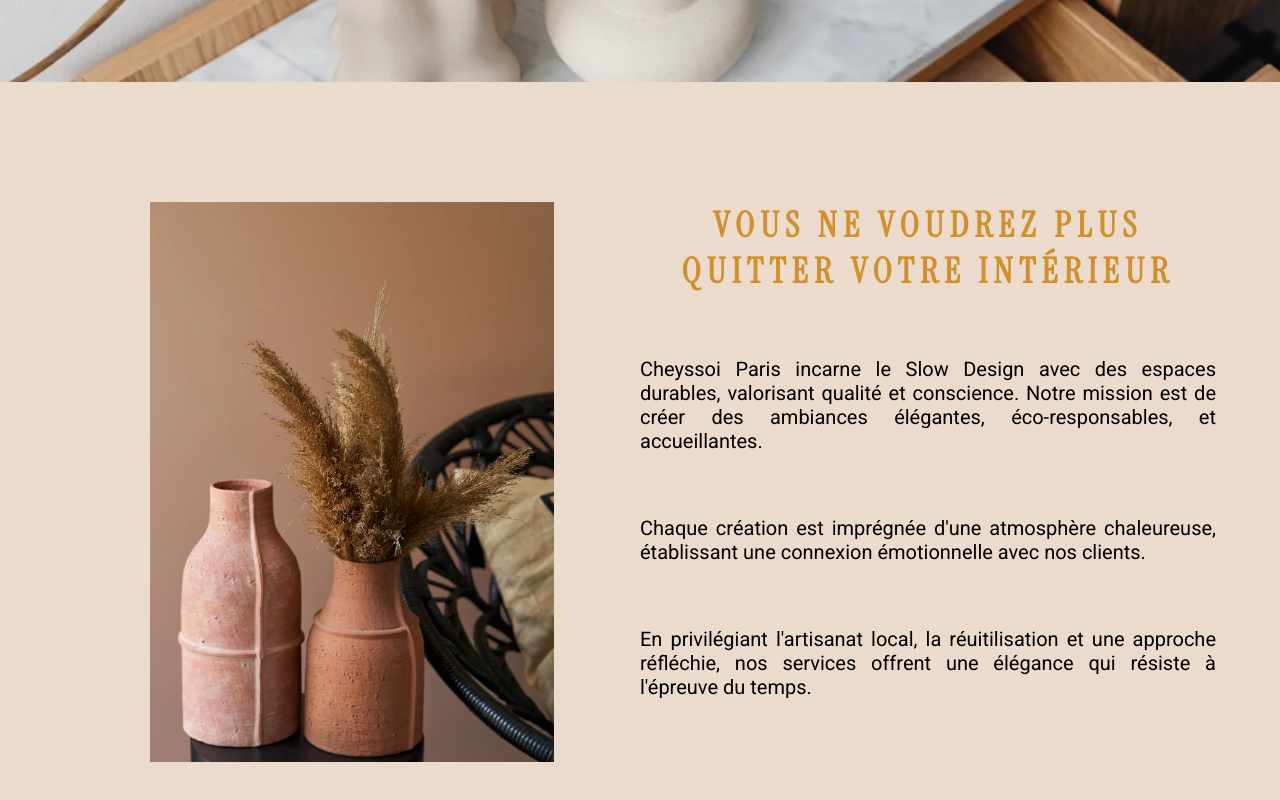
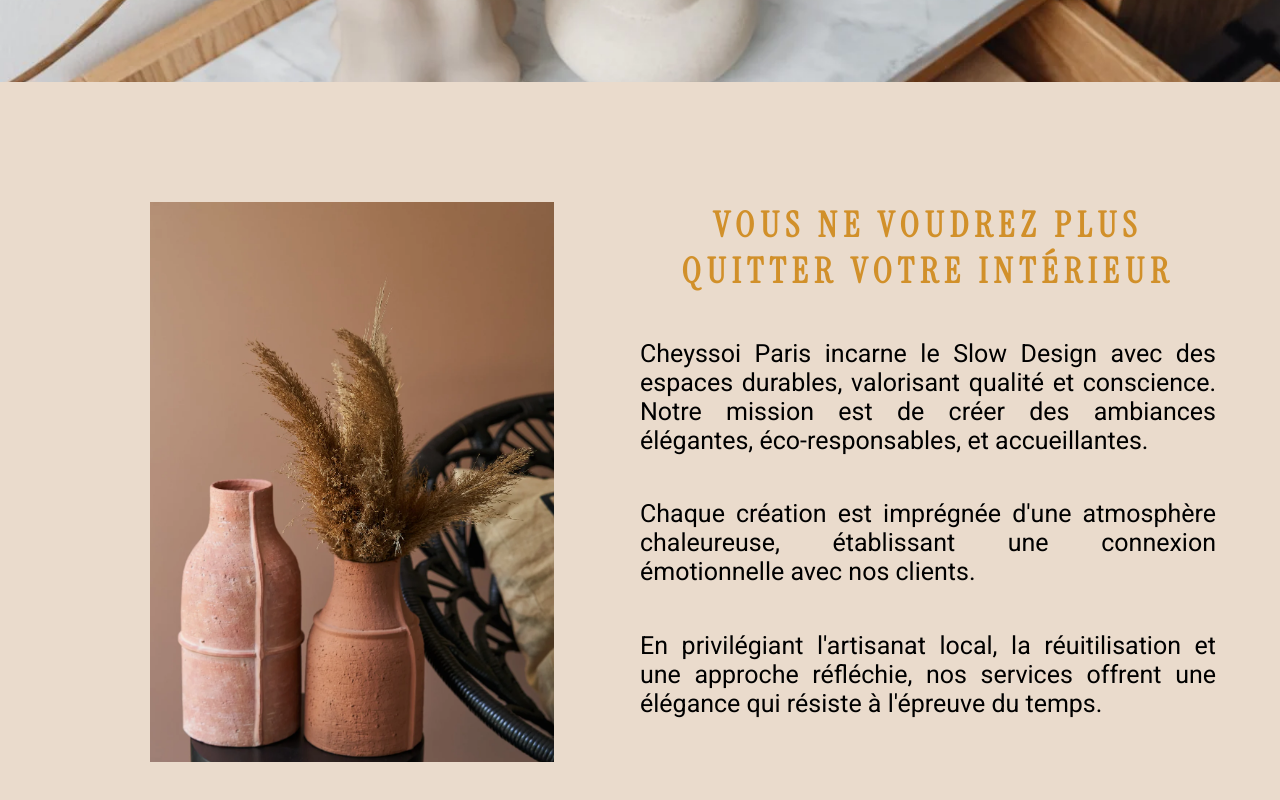
Before and after one commit to Scharlyopitz/CHEYSSOI-PARIS, a React (Vite) app: page /about in a window 1280 px wide. Shown: the part 718-1518 px from the top of the page. Built offline with nearby package versions, Linux system fonts and the light colour scheme.

Commit message:
Changement taille du texte section 2

```diff
--- a/src/sass/pages/_about.scss
+++ b/src/sass/pages/_about.scss
@@ -87,7 +87,7 @@
           height: 100%;
 
           p {
-            font-size: 20px;
+            font-size: 25px;
             text-align: justify;
           }
         }
--- a/src/style/style.css
+++ b/src/style/style.css
@@ -205,7 +205,7 @@ header .menu .burger a::after {
   height: 100%;
 }
 #About .secondSection .divContainer .container div p {
-  font-size: 20px;
+  font-size: 25px;
   text-align: justify;
 }
 #About .secondSection .divContainer .imgContainer {
```
